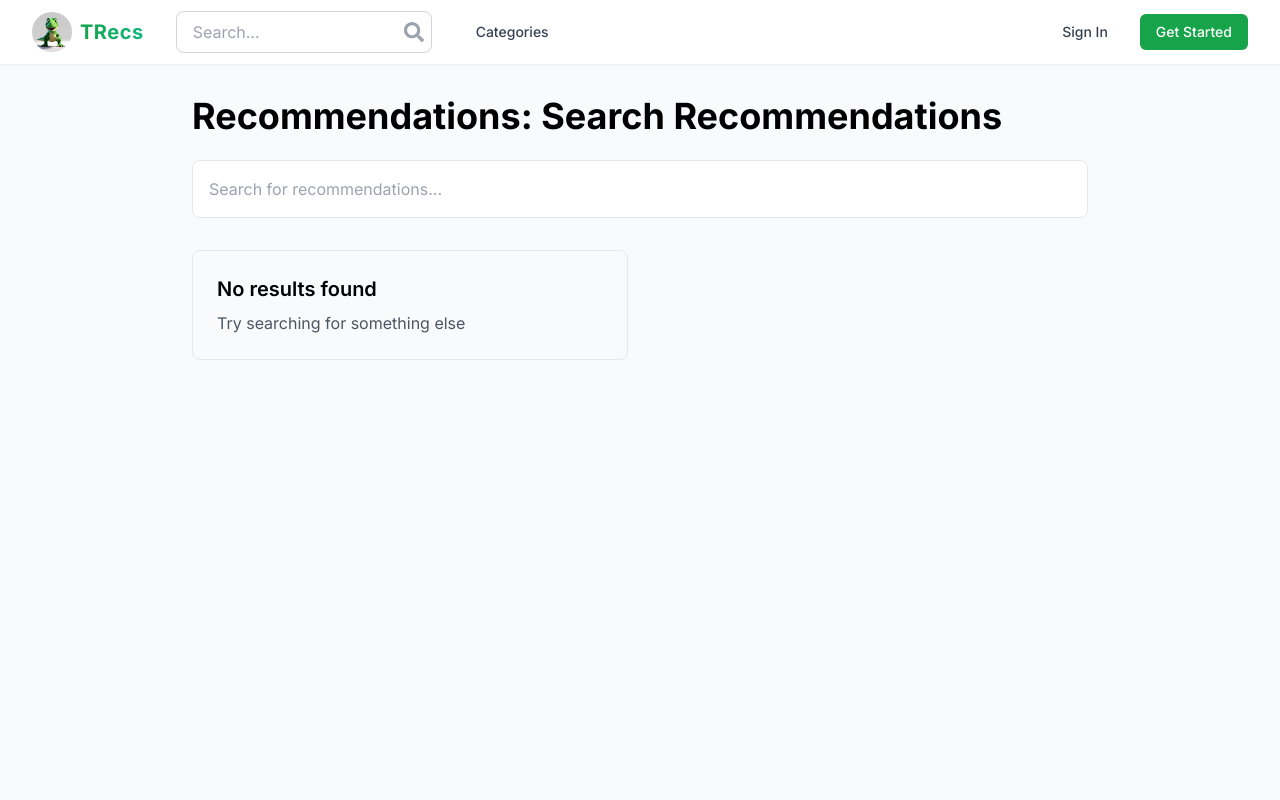
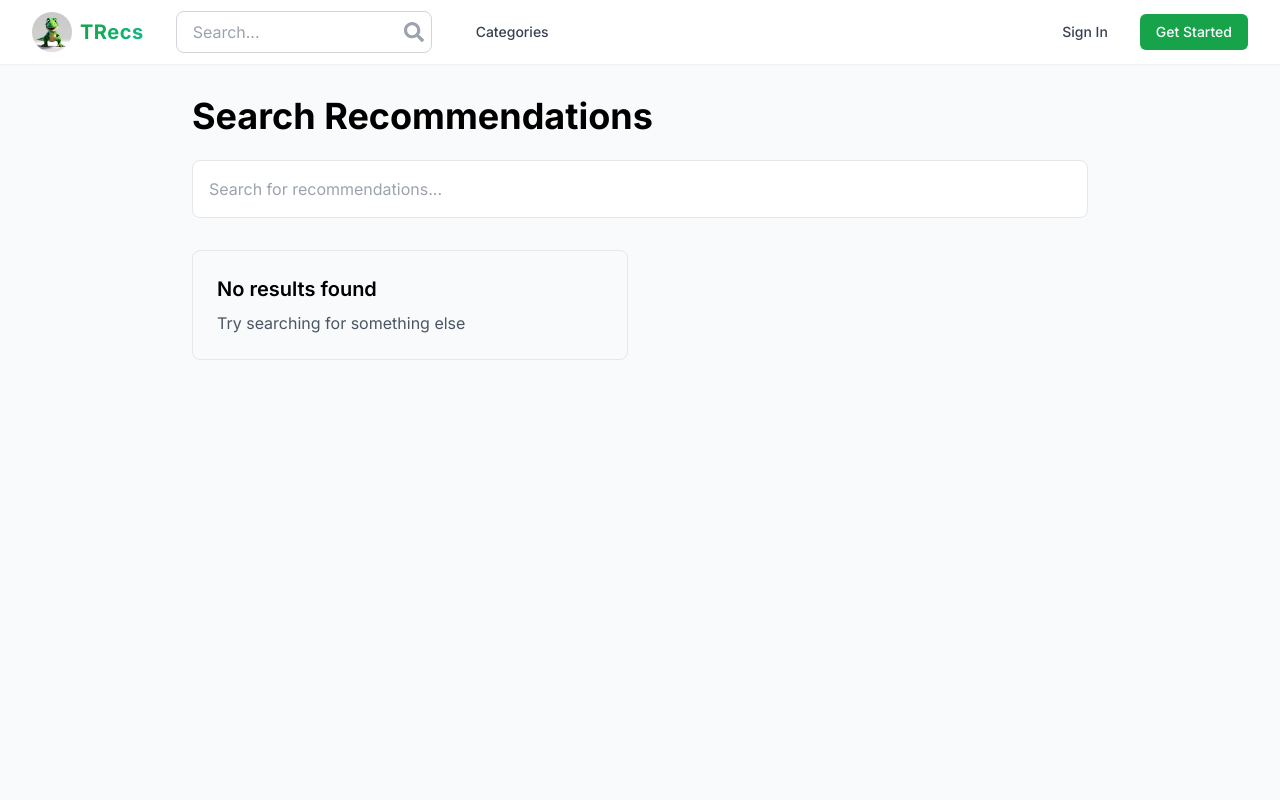
Before and after one commit to JoshRWeinstein/trecs, a Next.js app: page /search in a window 1280 px wide. Shown: the top 800 px of the page. Built offline with nearby package versions, Linux system fonts and the light colour scheme.

Commit message:
fix: simplify search page heading

```diff
--- a/app/search/page.tsx
+++ b/app/search/page.tsx
@@ -1,7 +1,6 @@
 'use client'
 
 import { useState, Suspense } from 'react'
-import Link from 'next/link'
 import { usePathname, useSearchParams } from 'next/navigation'
 
 function SearchContent() {
@@ -14,22 +13,7 @@ function SearchContent() {
     <main className="min-h-screen p-8">
       <div className="max-w-4xl mx-auto">
         <h1 className="text-4xl font-bold mb-6">
-          Recommendations:{' '}
-          {category && (
-            <>
-              <Link
-                href="/search?category=food-and-drink"
-                className="text-green-600 hover:text-green-700 hover:underline"
-              >
-                Food and Drink
-              </Link>
-              {' > '}
-              <span className="text-gray-800">
-                {category.charAt(0).toUpperCase() + category.slice(1)}
-              </span>
-            </>
-          )}
-          {!category && 'Search Recommendations'}
+          {category ? category.charAt(0).toUpperCase() + category.slice(1) : 'Search Recommendations'}
         </h1>
         {!category && (
           <div className="mb-8">
```
